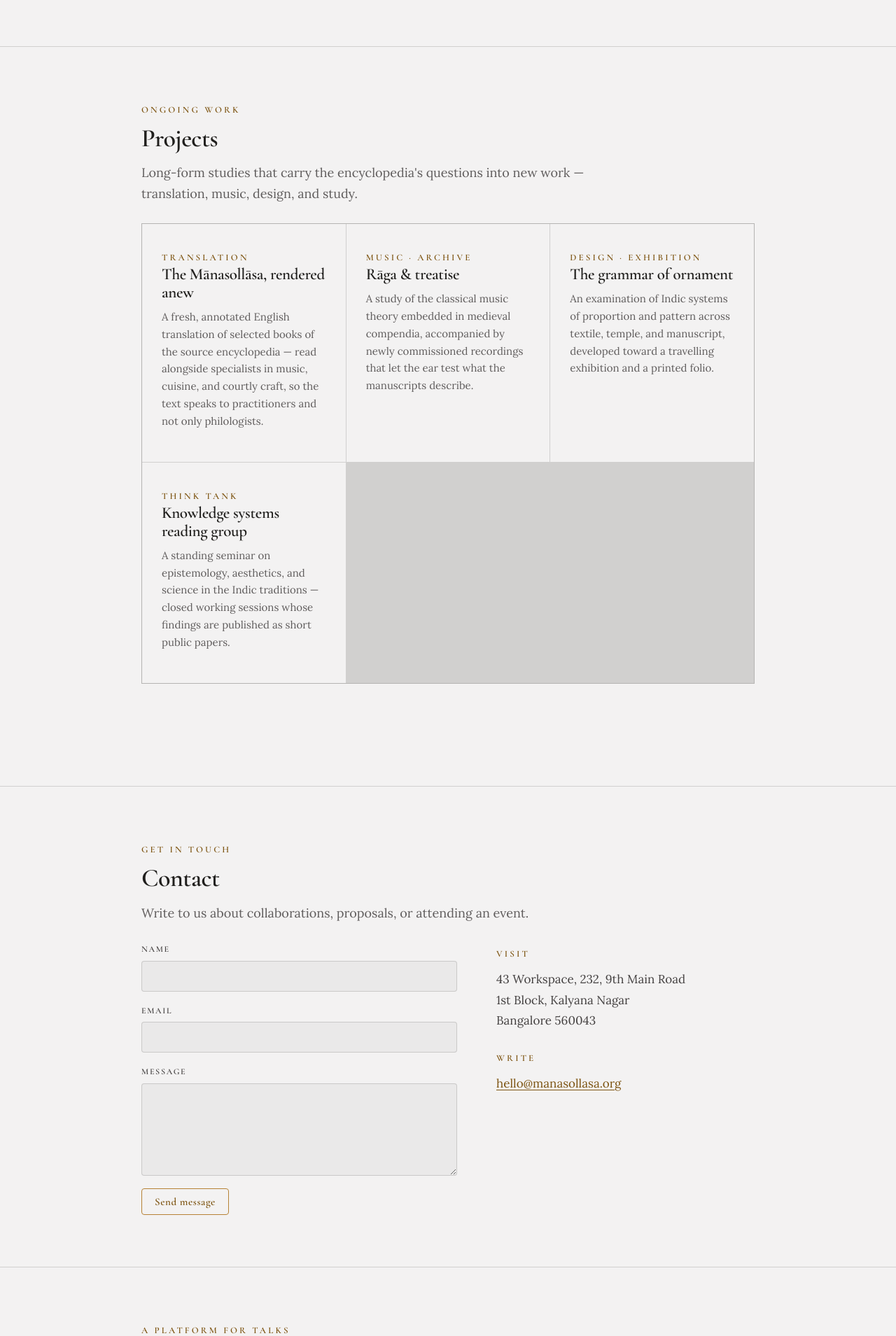
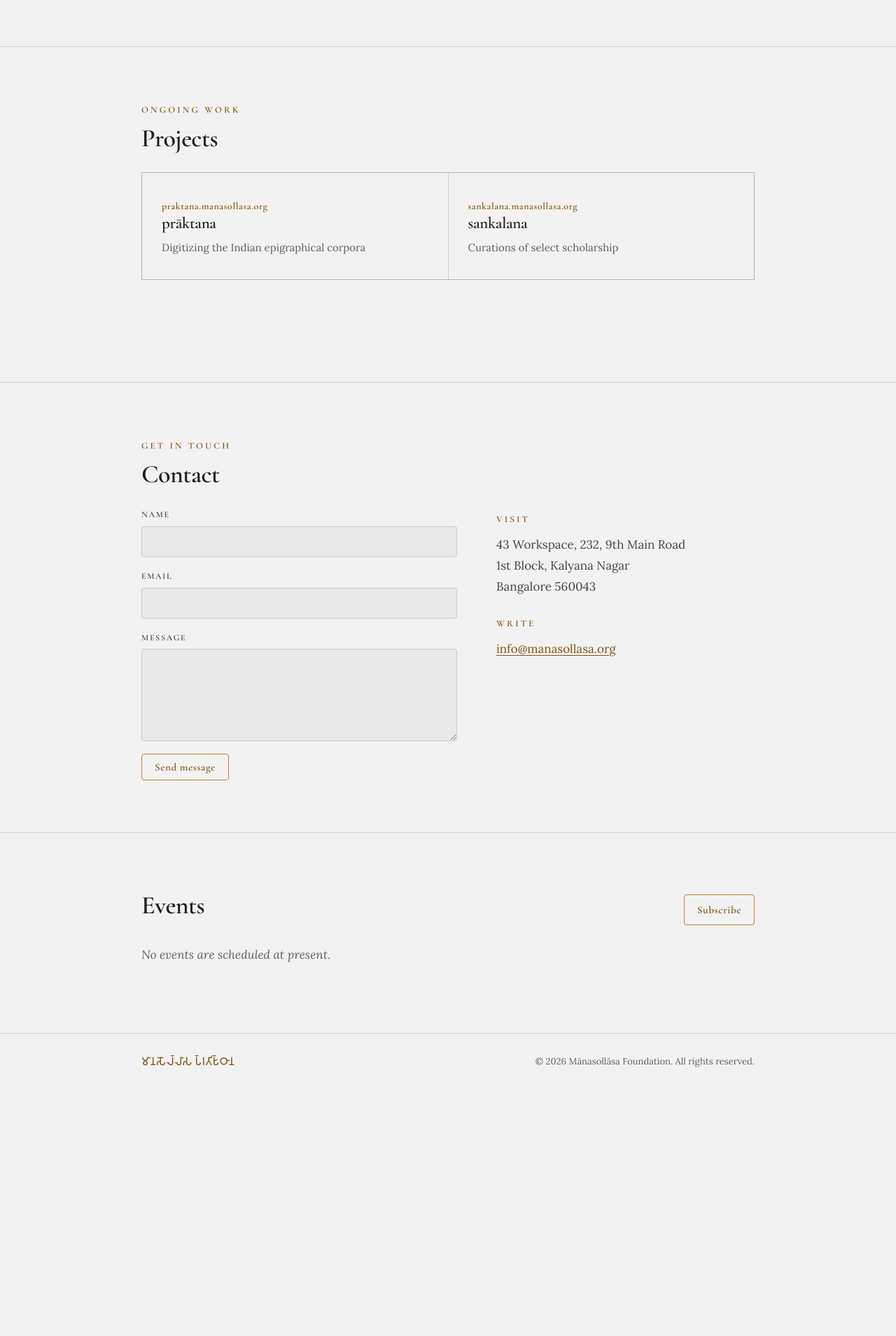
Before and after one commit to manasollasa/website, a Jekyll site: the page built from index.html, in a window 1280 px wide. Shown: the part 464-2373 px from the top of the page at 70% size. Built offline with Jekyll 4.4.1, drawn with Linux system fonts in a browser that asks for light colours; after the commit the page ends 2033 px from its top, so only the background shows below that; some of the changed text lies outside the part shown.

Commit message:
Update homepage with current projects and empty events.
Replace placeholder cards with prāktana and sankalana, drop sample lectures, and center the mobile header.

```diff
--- a/_config.yml
+++ b/_config.yml
@@ -17,7 +17,7 @@ contact:
     - 43 Workspace, 232, 9th Main Road
     - 1st Block, Kalyana Nagar
     - Bangalore 560043
-  email: hello@manasollasa.org
+  email: info@manasollasa.org
 
 # Google Analytics (GA4) measurement ID, e.g. "G-XXXXXXXXXX". Leave blank to
 # disable. Only loads when jekyll.environment is "production" — GitHub Pages
--- a/assets/css/style.css
+++ b/assets/css/style.css
@@ -125,14 +125,15 @@ img { display: block; max-width: 100%; }
 .lead { font-size: 21px; line-height: 1.55; color: var(--color-neutral-800); }
 
 /* — teaser cards on home — */
-.cards { display: grid; grid-template-columns: repeat(3, 1fr); gap: 1px; background: var(--color-divider);
+.cards { display: grid; grid-template-columns: repeat(2, 1fr); gap: 1px; background: var(--color-divider);
   border: 1px solid var(--color-divider); margin: 8px 0 72px; }
 .card { background: var(--color-bg); padding: 32px 28px; text-decoration: none; color: var(--color-text); display: block; }
 .card:hover { background: var(--color-neutral-100); color: var(--color-text); }
 .card h3 { margin-bottom: var(--space-2); }
-.card p { font-size: 15px; color: var(--color-neutral-700); margin-bottom: var(--space-3); }
+.card p { font-size: 15px; color: var(--color-neutral-700); margin-bottom: 0; }
 .card .more { font-family: var(--font-heading); font-weight: 600; font-size: 14px;
   letter-spacing: 0.02em; color: var(--color-accent-700); }
+.card .kicker { text-transform: none; letter-spacing: 0.04em; font-size: 14px; }
 
 /* — buttons (outlined) — */
 .btn {
@@ -163,6 +164,13 @@ img { display: block; max-width: 100%; }
 .event .where { font-family: var(--font-heading); font-weight: 600; font-size: 13px;
   letter-spacing: 0.06em; color: var(--color-neutral-700); }
 .event p { margin: var(--space-2) 0 0; color: var(--color-neutral-800); }
+
+.section-head.events-head {
+  display: flex; align-items: baseline; justify-content: space-between;
+  gap: var(--space-4); flex-wrap: wrap; max-width: none;
+}
+.section-head.events-head h2 { margin-bottom: 0; }
+.empty { color: var(--color-neutral-700); font-style: italic; margin: 8px 0 0; }
 
 /* — footer — */
 .site-footer { border-top: 1px solid var(--color-divider); margin-top: 24px; }
@@ -214,7 +222,11 @@ img { display: block; max-width: 100%; }
   .hero-split { grid-template-columns: 1fr; gap: 32px; }
   .lockup { max-width: 100%; margin: 0 auto; }
   .hero-desc { border-left: 0; border-top: 1px solid var(--color-divider); padding-left: 0; padding-top: 28px; }
-  .site-header .wrap { flex-direction: column; align-items: flex-start; gap: var(--space-4); }
+  .site-header .wrap {
+    flex-direction: column; align-items: center; justify-content: center;
+    text-align: center; gap: var(--space-4);
+  }
+  .nav { justify-content: center; }
   .cards { grid-template-columns: 1fr; }
   .lockup .l-name { font-size: 46px; }
   .lockup .l-brahmi { font-size: 22px; }
--- a/index.html
+++ b/index.html
@@ -26,16 +26,15 @@ title: Home
     <div class="section-head measure">
       <span class="kicker">Ongoing work</span>
       <h2>Projects</h2>
-      <p class="section-intro">Long-form studies that carry the encyclopedia's questions into new work — translation, music, design, and study.</p>
     </div>
     <div class="cards">
       {% assign projects = site.projects | sort: 'order' %}
       {% for p in projects %}
-      <div class="card">
-        <span class="kicker">{{ p.category }}</span>
+      <a class="card" href="{{ p.link }}">
+        <span class="kicker">{{ p.host }}</span>
         <h3>{{ p.title }}</h3>
         {{ p.content }}
-      </div>
+      </a>
       {% endfor %}
     </div>
   </div>
@@ -46,7 +45,6 @@ title: Home
     <div class="section-head measure">
       <span class="kicker">Get in touch</span>
       <h2>Contact</h2>
-      <p class="section-intro">Write to us about collaborations, proposals, or attending an event.</p>
     </div>
     <div class="contact-grid">
       <!-- Google Form wiring: replace FORM_ID with your form's ID and each
@@ -86,13 +84,13 @@ title: Home
 
 <section class="section" id="events">
   <div class="wrap">
-    <div class="section-head measure">
-      <span class="kicker">A platform for talks</span>
+    <div class="section-head events-head">
       <h2>Events</h2>
-      <p class="section-intro">Talks, salons, and gatherings — conversations held in the open, grounded in primary sources.</p>
+      <a class="btn" href="https://luma.com/manasollasa">Subscribe</a>
     </div>
+    {% if site.events and site.events.size > 0 %}
+    {% assign events = site.events | sort: 'date' %}
     <div class="list">
-      {% assign events = site.events | sort: 'date' %}
       {% for e in events %}
       <div class="event">
         <div class="date"><span class="d">{{ e.date | date: '%d' }}</span><span class="m">{{ e.date | date: '%b' }}</span></div>
@@ -104,6 +102,9 @@ title: Home
       </div>
       {% endfor %}
     </div>
+    {% else %}
+    <p class="empty">No events are scheduled at present.</p>
+    {% endif %}
   </div>
 </section>
 
```
Also changed, not shown: _events/2026-09-14-opening-lecture.md (deleted, +0 -6 lines), _events/2026-10-05-listening-to-a-treatise.md (deleted, +0 -6 lines), _events/2026-11-23-translating-the-untranslatable.md (deleted, +0 -6 lines), _projects/01-manasollasa-translation.md (deleted, +0 -6 lines), _projects/01-praktana.md (added, +7 -0 lines), _projects/02-raga-and-treatise.md (deleted, +0 -6 lines), _projects/02-sankalana.md (added, +7 -0 lines), _projects/03-grammar-of-ornament.md (deleted, +0 -6 lines), _projects/04-reading-group.md (deleted, +0 -6 lines).
